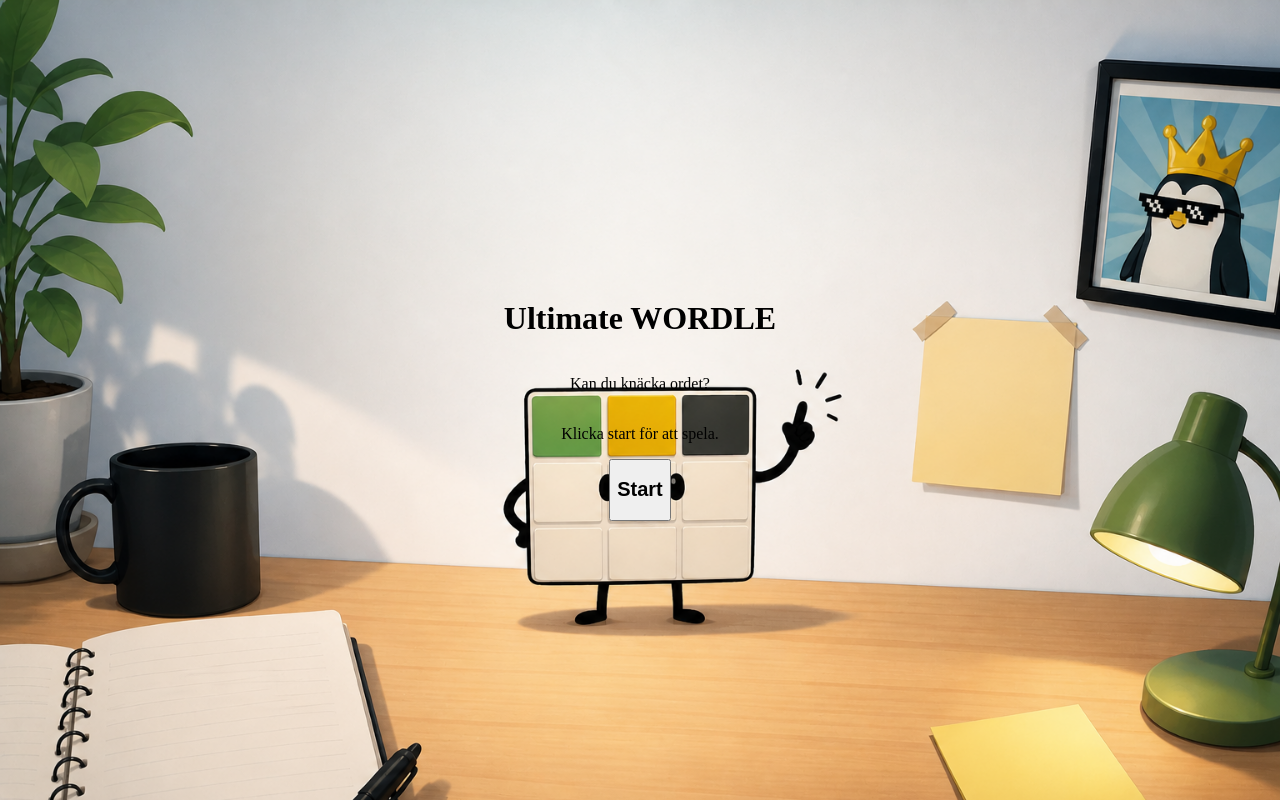
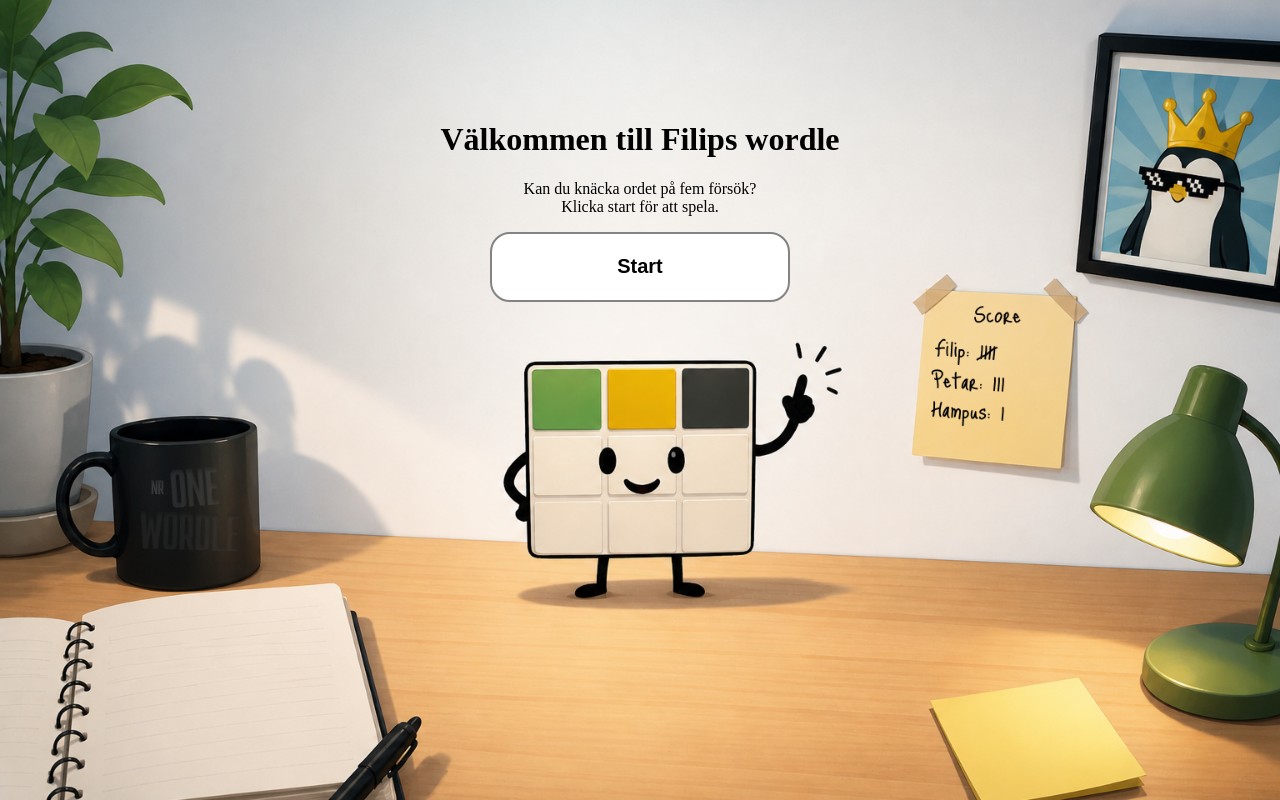
Before and after one commit to Liljenberg89/wordle, a React (Vite) app in the folder worlde-react/: page / in a window 1280 px wide. Built offline with nearby package versions, Linux system fonts and the light colour scheme.

Commit message:
Added styling

```diff
--- a/worlde-react/src/App.css
+++ b/worlde-react/src/App.css
@@ -6,10 +6,37 @@ body {
   font-family: "Fredoka One", cursive;
   background-color: rgb(255, 255, 255);
 }
+
+.home-container {
+  background-image: url("../public/wordle.png");
+  background-size: cover;
+  background-position: center;
+  background-repeat: no-repeat;
+  height: 100vh;
+  width: 100vw;
+  display: flex;
+  flex-direction: column;
+  align-items: center;
+}
+.info-text {
+  margin-top: 100px;
+  text-align: center;
+}
+
+.start-btn {
+  width: 300px;
+  height: 70px;
+  border-radius: 20px;
+  background-color: rgb(255, 255, 255);
+  border: 2px solid rgb(131, 131, 131);
+}
+
+.start-btn:hover {
+  background-color: rgb(216, 216, 216);
+
+  cursor: pointer;
+}
 .container {
-  background-image: url("../public/1a3e200a-f755-4d4d-a656-7da127560070.png");
-  background-size: cover;
-  background-repeat: no-repeat;
   height: 100vh;
   width: 100vw;
   display: flex;
--- a/worlde-react/src/App.tsx
+++ b/worlde-react/src/App.tsx
@@ -167,15 +167,19 @@ function App() {
   const Home = () => {
     return (
       <>
-        <div className="container">
-          <h1>Ultimate WORDLE</h1>
-          <p>Kan du knäcka ordet?</p>
-          <p>Klicka start för att spela.</p>
+        <div className="home-container">
+          <div className="info-text">
+            <h1>Välkommen till Filips wordle</h1>
+            <p>
+              Kan du knäcka ordet på fem försök? <br /> Klicka start för att
+              spela.
+            </p>
 
-          <div className="button-box">
-            <button onClick={getRandomWord}>
-              <h2>Start</h2>
-            </button>
+            <div className="button-box">
+              <button className="start-btn" onClick={getRandomWord}>
+                <h2>Start</h2>
+              </button>
+            </div>
           </div>
         </div>
       </>
```
Also changed, not shown: worlde-react/public/1a3e200a-f755-4d4d-a656-7da127560070.png (deleted), worlde-react/public/wordle.png (added).
